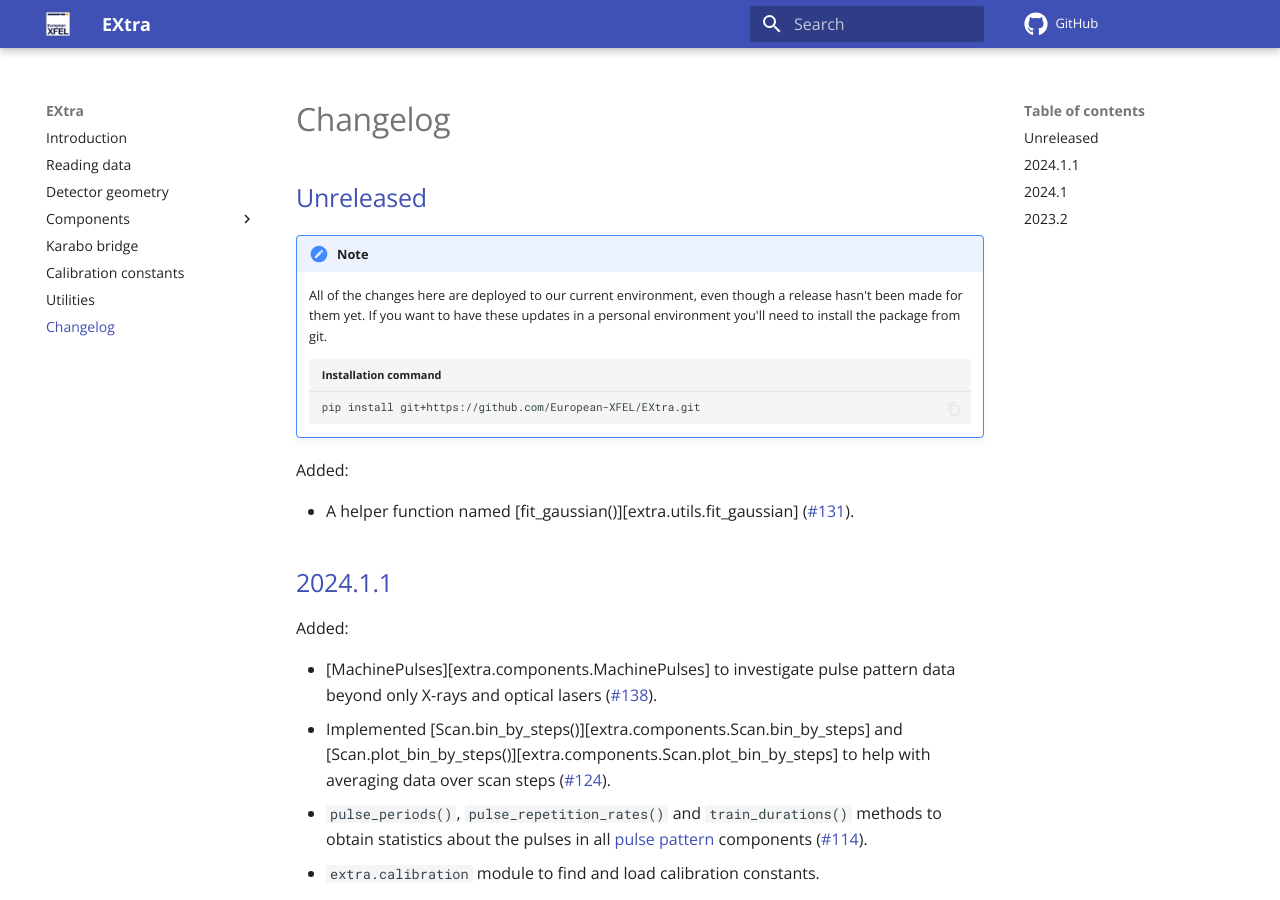
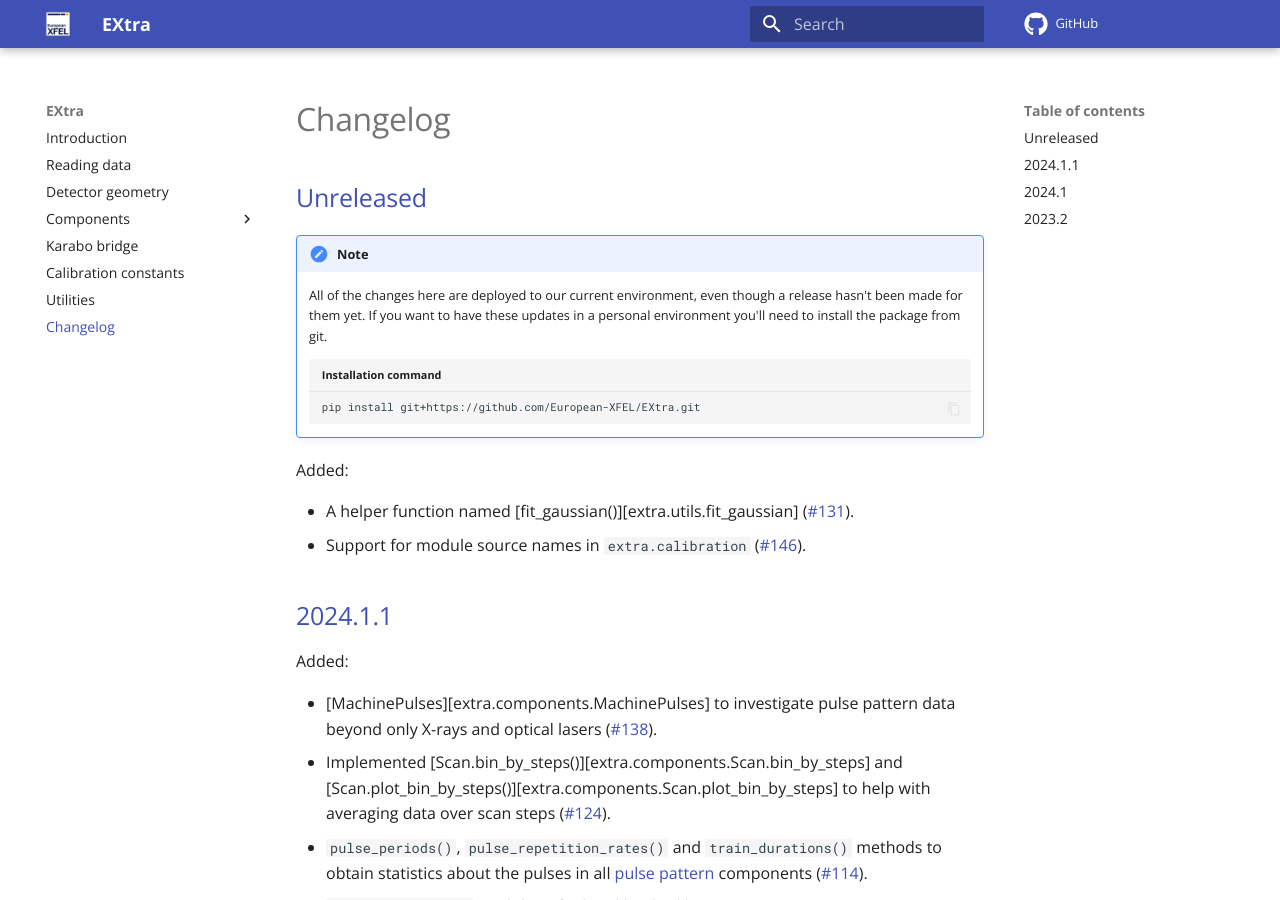
Before and after one commit to European-XFEL/EXtra, an MkDocs documentation site: the page built from docs/changelog.md, in a window 1280 px wide and 900 px high. Built offline with MkDocs 1.6.1 and Material for MkDocs 9.7.7, drawn with Linux system fonts in a browser that asks for light colours; emoji names are drawn with the system emoji font; comment, search, counter and statistics services are not loaded.

Commit message:
Add changelog entry

```diff
--- a/docs/changelog.md
+++ b/docs/changelog.md
@@ -18,6 +18,7 @@
 Added:
 
 - A helper function named [fit_gaussian()][extra.utils.fit_gaussian] (!131).
+- Support for module source names in `extra.calibration` (!146).
 
 ## [2024.1.1]
 
```
